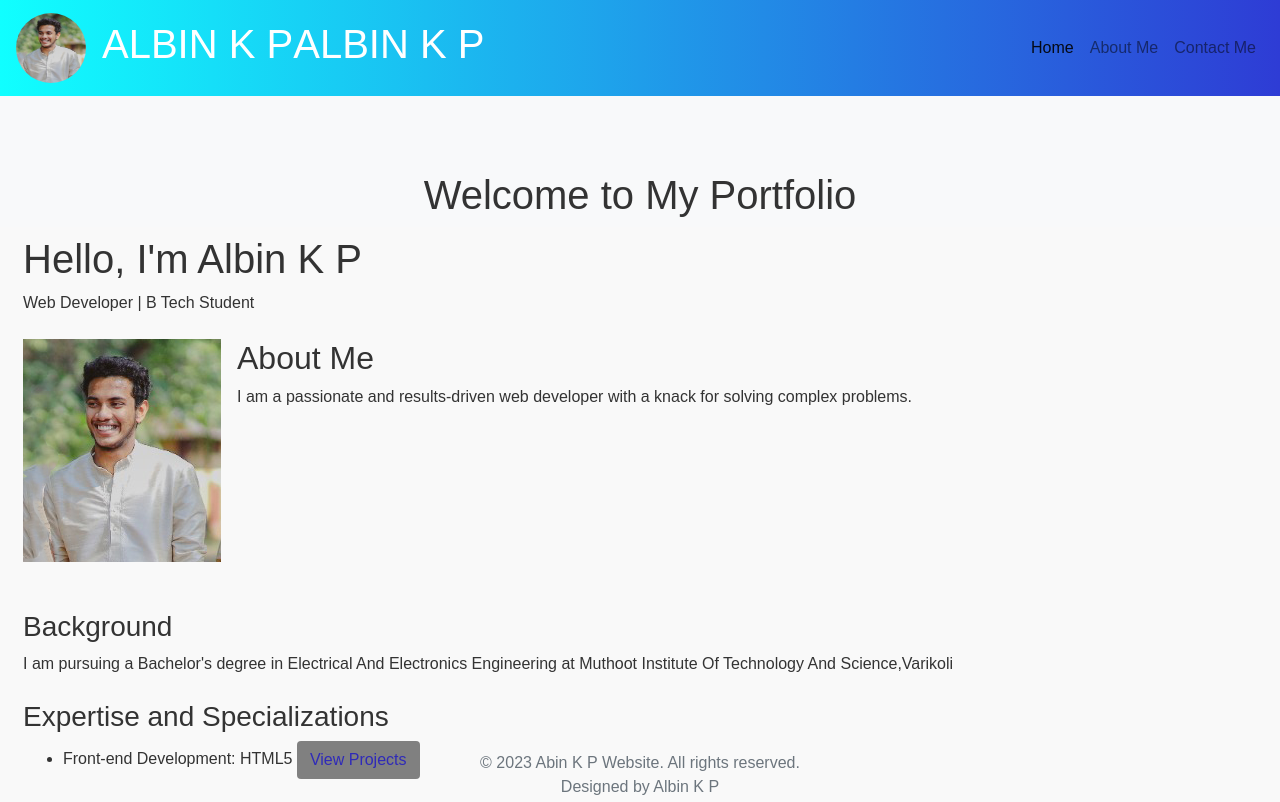
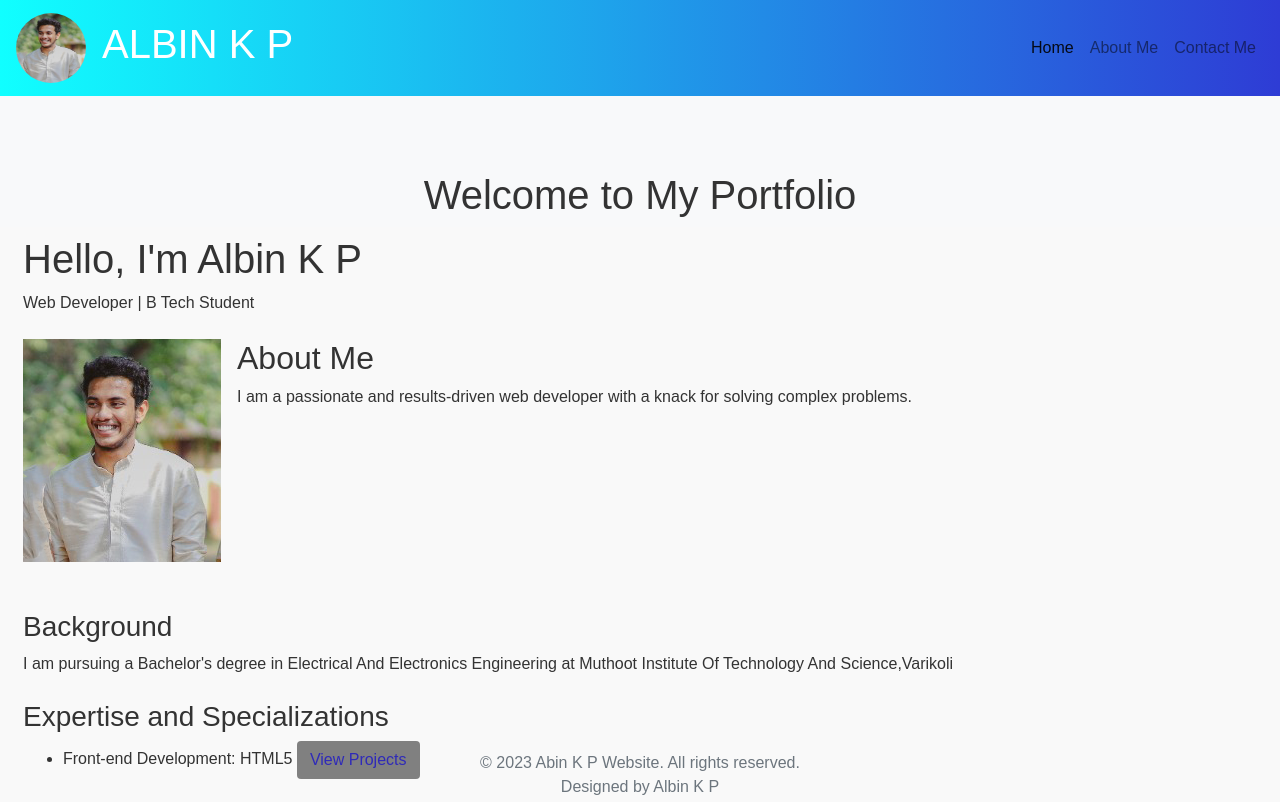
Before and after one commit to Albin-kp/portfolio, a plain HTML site: page index.html in a window 1280 px wide. Shown: the top 802 px of the page. Drawn offline with nearby package versions, Linux system fonts and the light colour scheme.

Commit message:
Update index.html

```diff
--- a/index.html
+++ b/index.html
@@ -21,7 +21,7 @@
         <button class="navbar-toggler" type="button" data-toggle="collapse" data-target="#navbarSupportedContent" aria-controls="navbarSupportedContent" aria-expanded="false" aria-label="Toggle navigation">
           <span class="navbar-toggler-icon "></span>
         </button>
-      <h1>ALBIN K P</h1>
+
         <div class="collapse navbar-collapse " id="navbarSupportedContent">
           <ul class="navbar-nav ml-auto">
             <li class="nav-item active">
```
